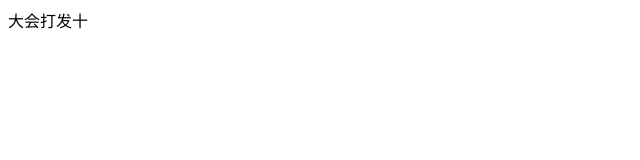
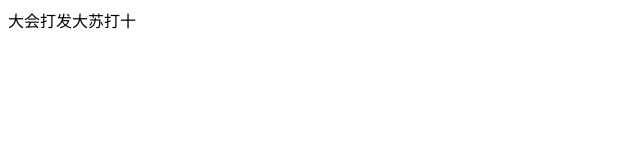
Before and after one commit to zzzpppccc/project_01, a plain HTML site: page index.html in a window 1280 px wide. Shown: the full height of the page, 0-640 px from the left. Drawn offline with Linux system fonts and the light colour scheme.

Commit message:
上传了index.html和index.js文件

```diff
--- a/index.html
+++ b/index.html
@@ -7,6 +7,6 @@
     <title>Document</title>
 </head>
 <body>
-    <div>大会打发十</div>
+    <div>大会打发大苏打十</div>
 </body>
 </html>
```
Also changed, not shown: index.js (added).
